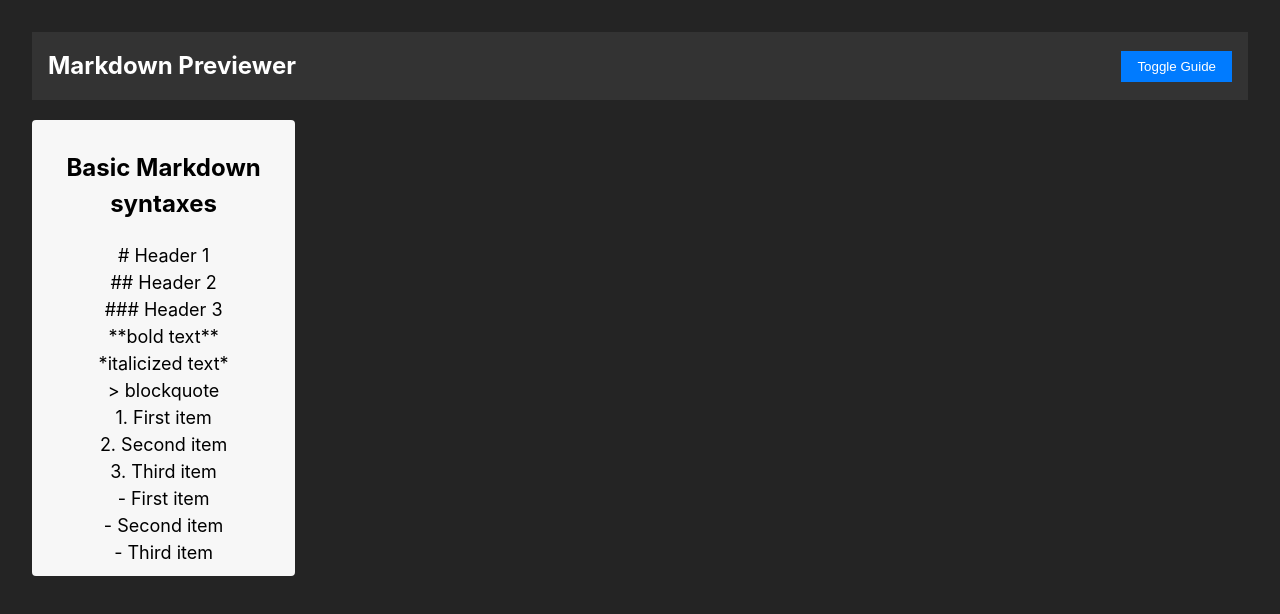
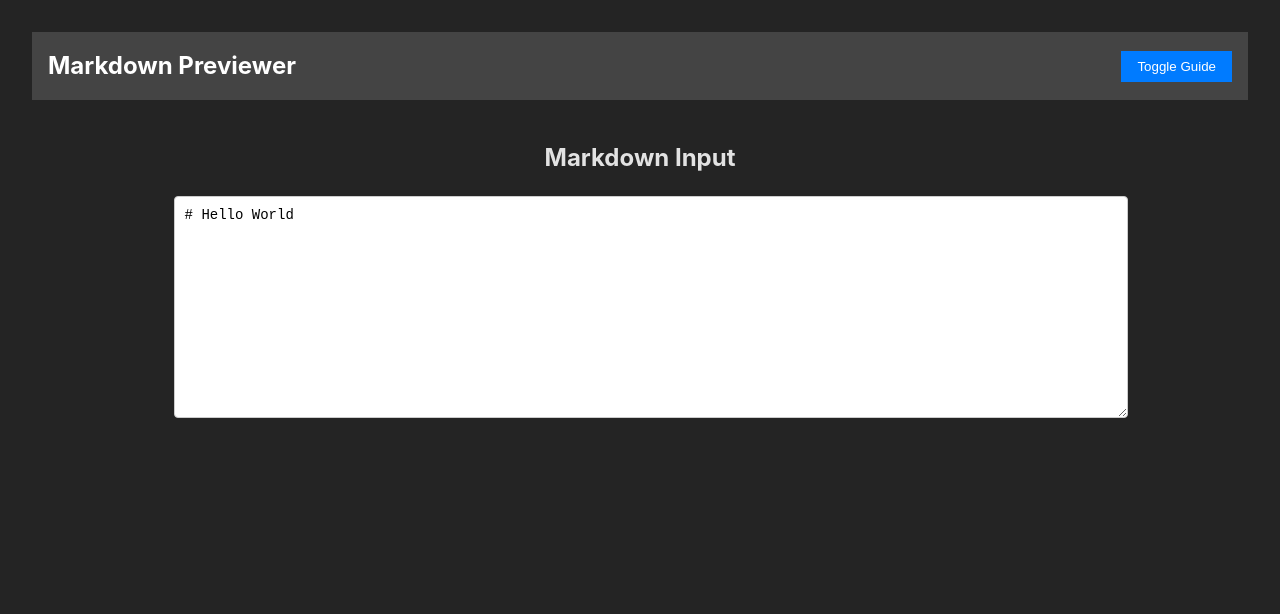
Before and after one commit to bognikk/CANTEK-markdown_previewer, a React (Vite) app: page / in a window 1280 px wide. Shown: the top 614 px of the page. Built offline with nearby package versions, Linux system fonts and the light colour scheme.

Commit message:
input component

```diff
--- a/src/App.tsx
+++ b/src/App.tsx
@@ -1,17 +1,43 @@
+import { useState } from "react";
 import Header from './components/Header'
 import Guide from './components/Guide'
+import Input from './components/Input'
 import './App.css'
 
+import styled from 'styled-components';
+
+const FlexContainer = styled.div`
+  display: flex;
+  justify-content: center;
+`;
+
+const Container = styled.div`
+ margin-top: 20px;
+  width: calc(80% - 40px);
+  padding: 0 20px;
+`;
+
 function App() {
+  const [markdown, setMarkdown] = useState(`# Hello World`);
+  const [showGuide, setShowGuide] = useState(false);
 
   const onToggleGuide = () => {
-    console.log('ontoggle')
+    setShowGuide(!showGuide)
+  }
+
+  const handleChange = (value: string) => {
+    setMarkdown(value)
   }
 
   return (
     <>
       <Header onToggleGuide={onToggleGuide} />
-      <Guide />
+      <FlexContainer>
+        {showGuide && <Guide />}
+        <Container>
+          <Input onChange={handleChange} value={markdown} />
+        </Container>
+      </FlexContainer>
     </>
   )
 }
--- a/src/components/Guide.tsx
+++ b/src/components/Guide.tsx
@@ -2,12 +2,13 @@ import styled from 'styled-components';
 import MarkdownList from './UI/MarkdownList';
 
 const Guide = styled.div`
-  background-color: #f7f7f7;
+  background-color: #444;
   padding: 10px;
   width: 20%;
   border-radius: 4px;
   margin-top: 20px;
-  color: #000;
+  color: #f7f7f7;
+  font-weight: 700;
 
   ul {
     list-style: none;
--- a/src/components/Header.tsx
+++ b/src/components/Header.tsx
@@ -6,7 +6,7 @@ const HeaderContainer = styled.div`
   justify-content: space-between;
   align-items: center;
   padding: 1rem;
-  background-color: #333;
+  background-color: #444;
   color: white;
 `;
 
--- a/src/components/Input.tsx
+++ b/src/components/Input.tsx
@@ -0,0 +1,37 @@
+import { FC, ChangeEvent } from 'react';
+import styled from 'styled-components';
+
+interface MarkdownInputProps {
+  value: string;
+  onChange: (value: string) => void;
+}
+
+const InputContainer = styled.div`
+
+`;
+
+const TextArea = styled.textarea`
+  width: 100%;
+  height: 200px;
+  padding: 10px;
+  font-size: 14px;
+  border: 1px solid #ccc;
+  border-radius: 4px;
+`;
+
+const MarkdownInput: FC<MarkdownInputProps> = ({ value, onChange }) => {
+  return (
+    <InputContainer>
+      <h2>Markdown Input</h2>
+      <TextArea
+        value={value}
+        onChange={(event: ChangeEvent<HTMLTextAreaElement>) =>
+          onChange(event.target.value)
+        }
+        placeholder="Enter Markdown text here..."
+      />
+    </InputContainer>
+  );
+};
+
+export default MarkdownInput;
```
